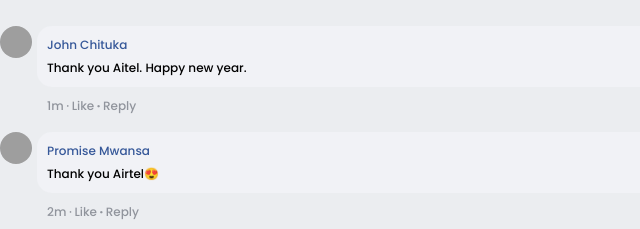
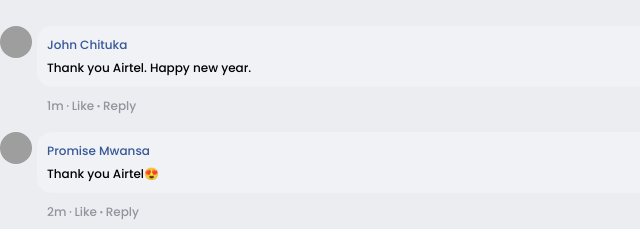
Before and after one commit to amikeado/airtel-50gb, a plain HTML site: page index.html in a window 1280 px wide. Shown: the part 1530-1759 px from the top of the page, 0-640 px from the left. Drawn offline with nearby package versions, Linux system fonts and the light colour scheme; grey boxes are pictures that could not be loaded; a script that the page names is missing; a web font is replaced by a local one.

Commit message:
Update index.html

```diff
--- a/index.html
+++ b/index.html
@@ -448,7 +448,7 @@
                     <div class="single-container">
                         <span class="user">John Chituka</span>
                         <span class="text">
-Thank you Aitel. Happy new year.
+Thank you Airtel. Happy new year.
                         </span>
                     </div>
                     <div class="buttons"><span class="time t1">1m</span> <span class="dot">·</span> <span class="action liked">Like</span> · <span class="action">Reply</span></div>
```
